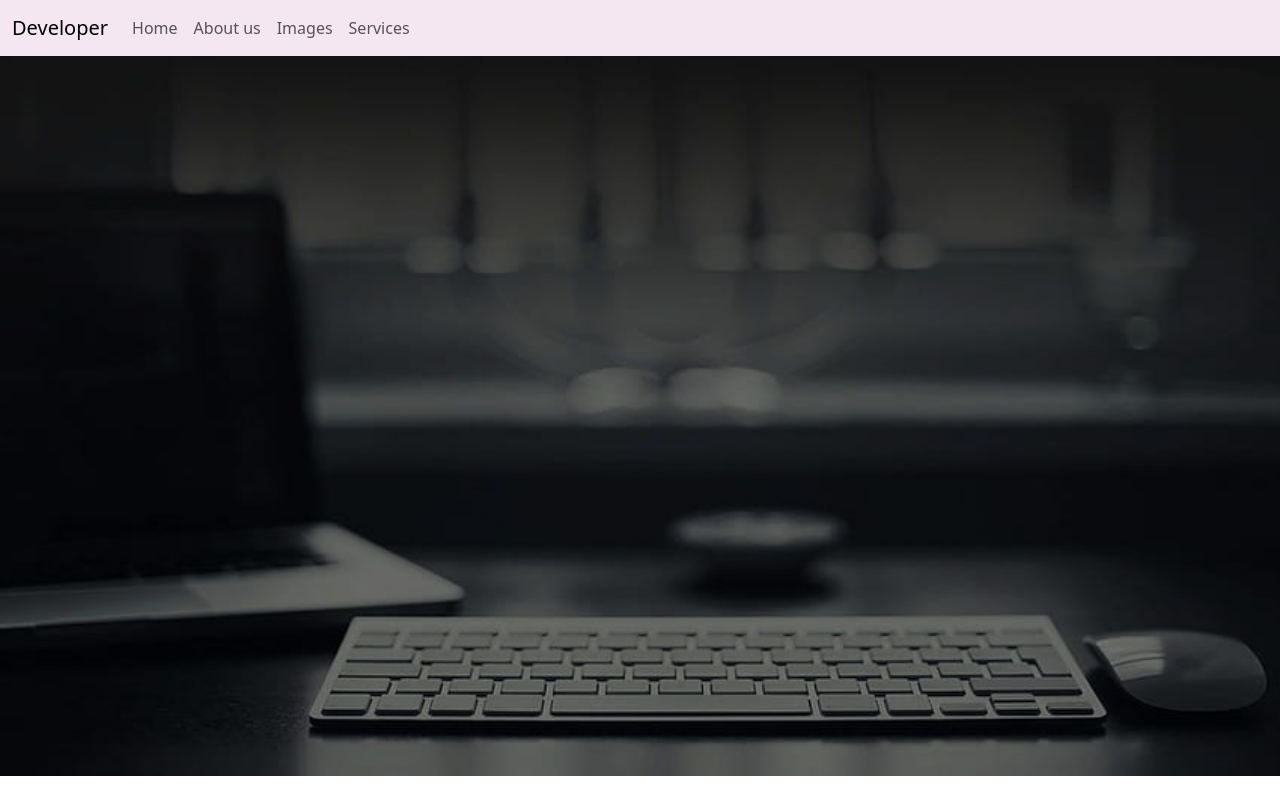
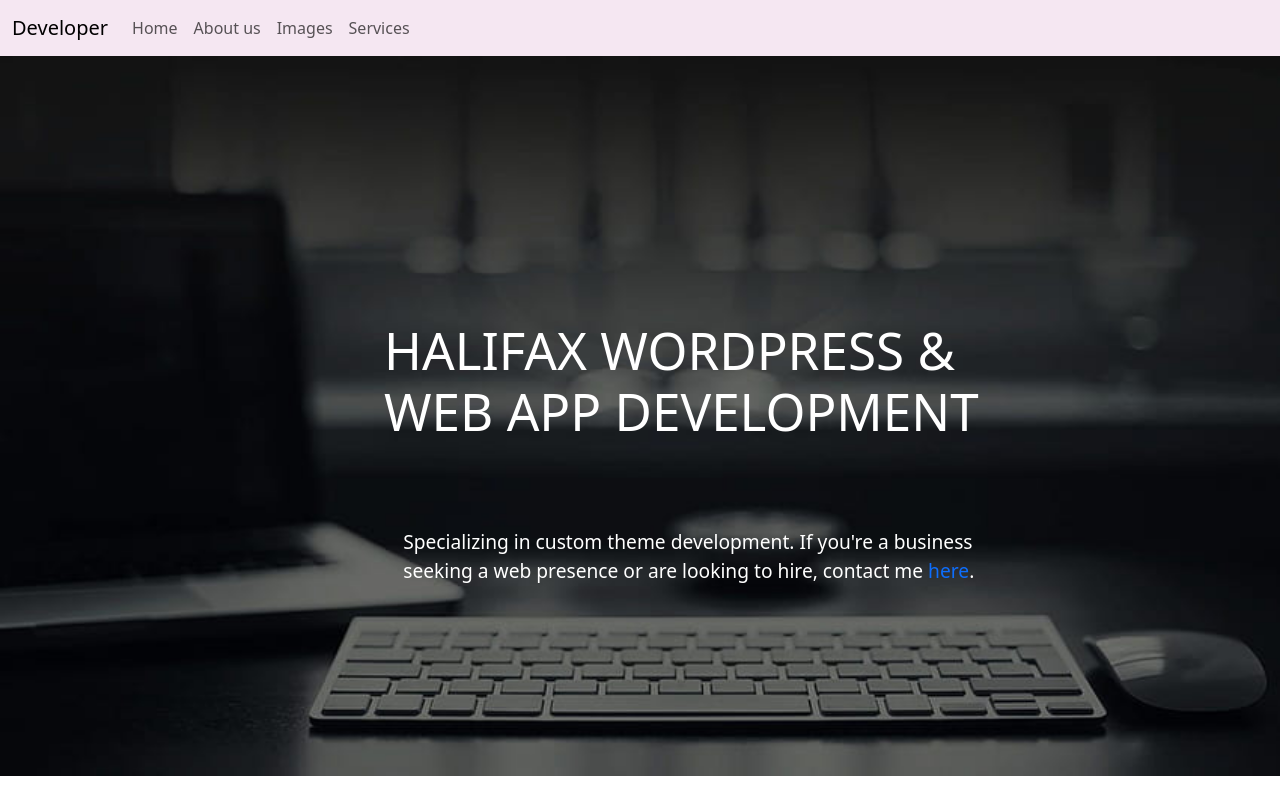
Before and after one commit to jay-1072/Single-Page-Application, a plain HTML site: page index.html in a window 1280 px wide. Drawn offline with nearby package versions, Linux system fonts and the light colour scheme.

Commit message:
added text in background image

```diff
--- a/css/style.css
+++ b/css/style.css
@@ -8,3 +8,31 @@ img {
     width: 100%;
     height: auto;
 }
+
+a {
+    text-decoration: none;
+}
+
+div.h-txt {
+    position: absolute;
+    top: 40%;
+    left: 30%;
+    right: 20%;
+}
+
+div.h-txt h1 {
+    color: white;
+    font-size: 4vw;
+}
+
+div.p-txt {
+    position: absolute;
+    top: 60%;
+    left: 31.5%;
+    right: 22%;
+}
+
+div.p-txt p {
+    color: white;
+    font-size: 1.5vw;
+}
--- a/index.html
+++ b/index.html
@@ -48,7 +48,14 @@
 
         <a id="home">
             <div class="home-page">
-                <img src="images/home_background.jpg" alt="home page image">
+                    <img src="images/home_background.jpg" alt="home page image">
+                    <div class="h-txt">
+                        <h1>HALIFAX WORDPRESS & WEB APP DEVELOPMENT</h1>
+                    </div>
+                    <div class="p-txt">
+                        <p class="mt-5">Specializing in custom theme development. If you're a business seeking a web presence or are looking to hire, contact me <a href="#">here</a>.</p>
+                    </div>
+            </div>
             </div>
         </a>
 
```
